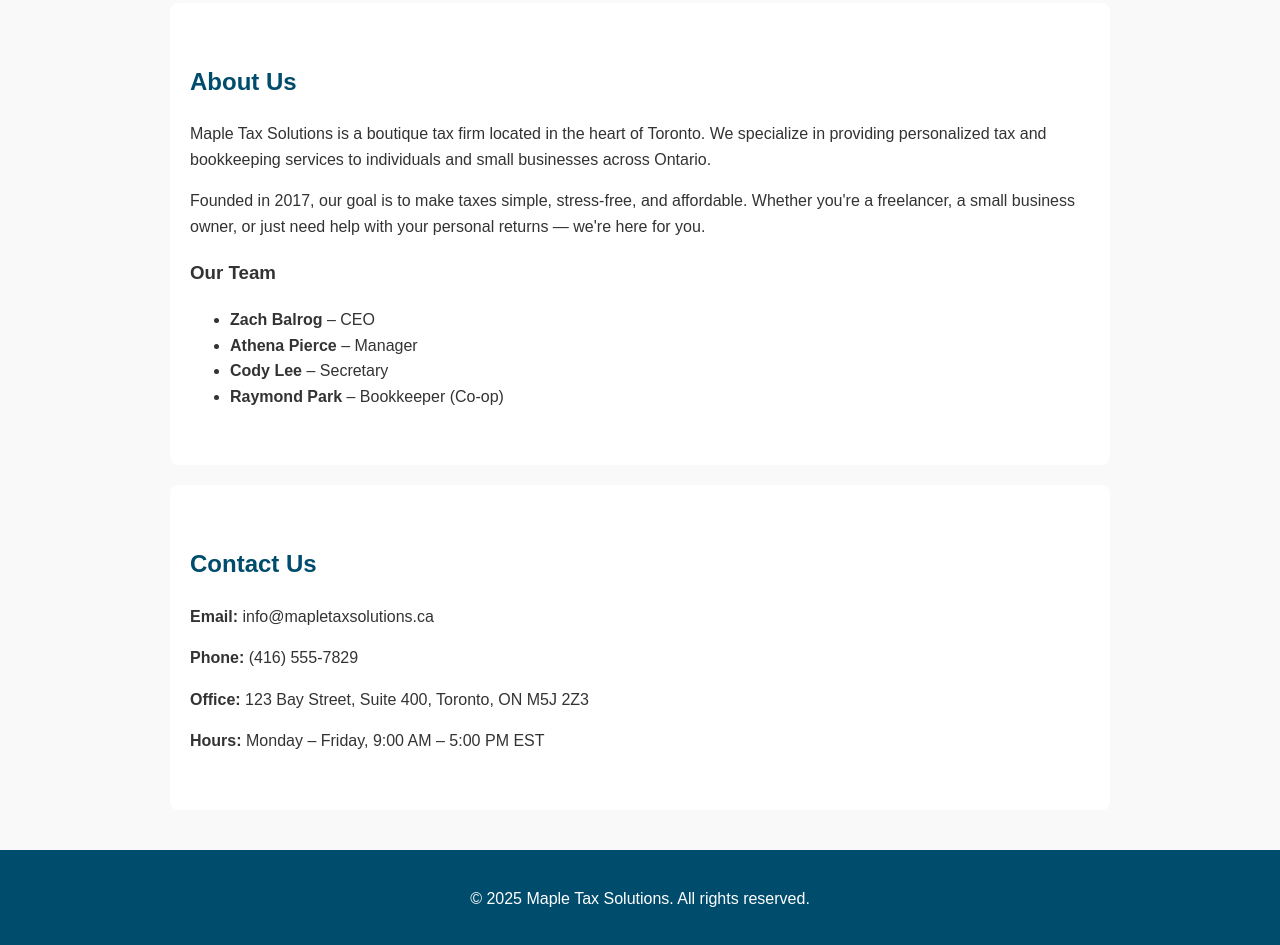
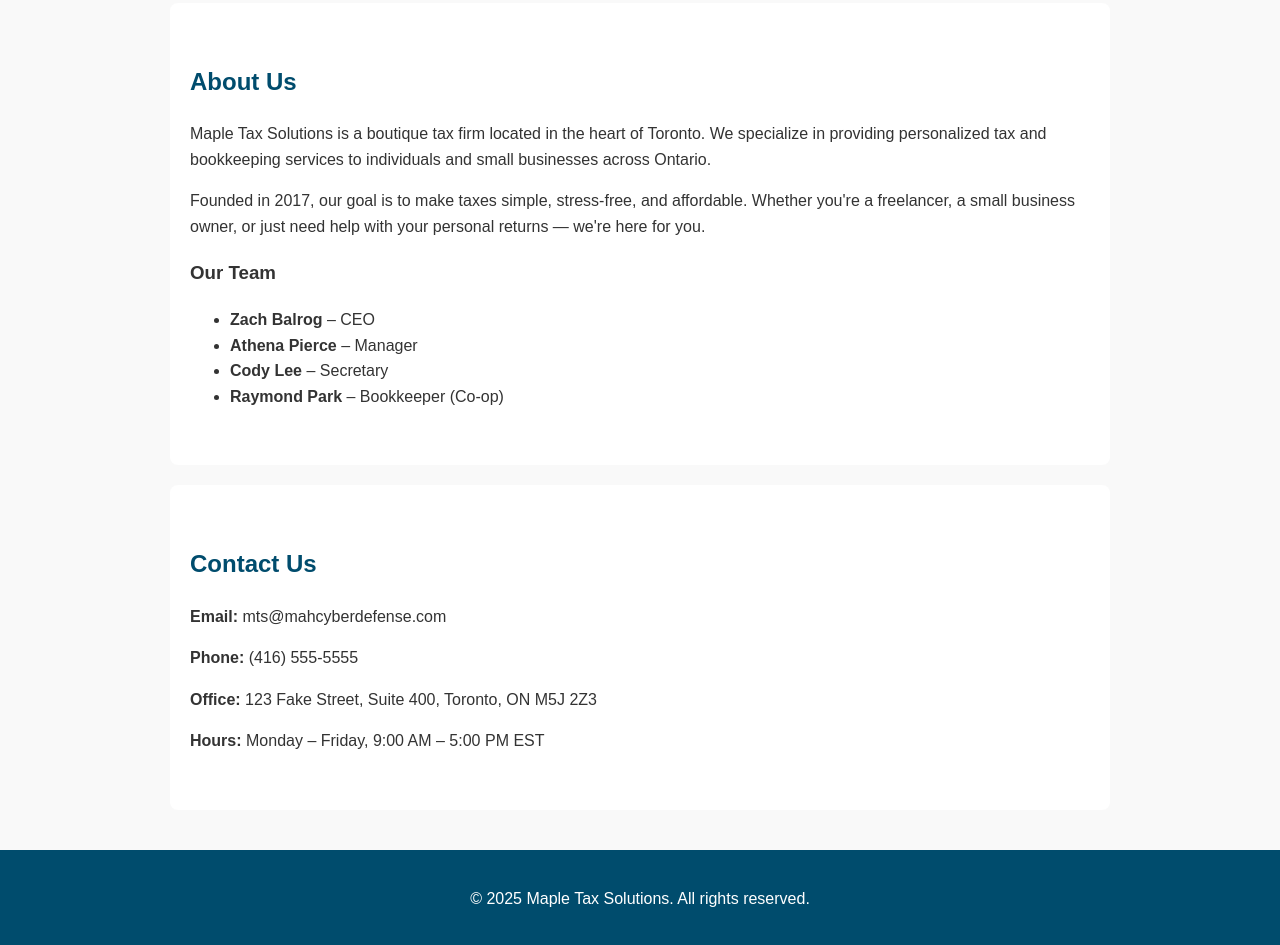
Before and after one commit to MapleTaxSolutions/mapletaxsolutions.github.io, a plain HTML site: page index.html in a window 1280 px wide. Shown: the part 635-1580 px from the top of the page. Drawn offline with Linux system fonts and the light colour scheme.

Commit message:
Update index.html

```diff
--- a/index.html
+++ b/index.html
@@ -105,9 +105,9 @@
 
   <section id="contact" class="section">
     <h2>Contact Us</h2>
-    <p><strong>Email:</strong> info@mapletaxsolutions.ca</p>
-    <p><strong>Phone:</strong> (416) 555-7829</p>
-    <p><strong>Office:</strong> 123 Bay Street, Suite 400, Toronto, ON M5J 2Z3</p>
+    <p><strong>Email:</strong> mts@mahcyberdefense.com</p>
+    <p><strong>Phone:</strong> (416) 555-5555</p>
+    <p><strong>Office:</strong> 123 Fake Street, Suite 400, Toronto, ON M5J 2Z3</p>
     <p><strong>Hours:</strong> Monday – Friday, 9:00 AM – 5:00 PM EST</p>
   </section>
 
```
